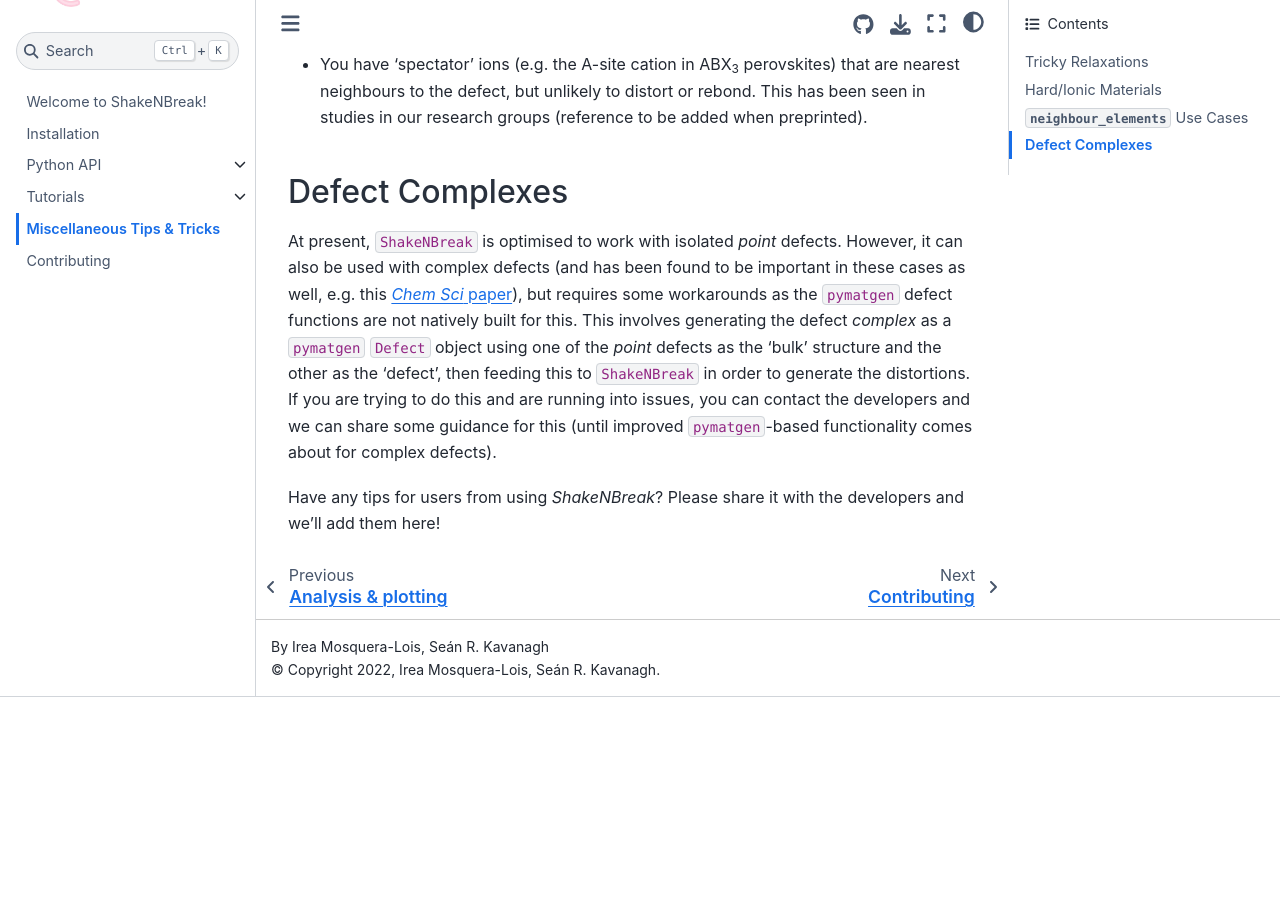
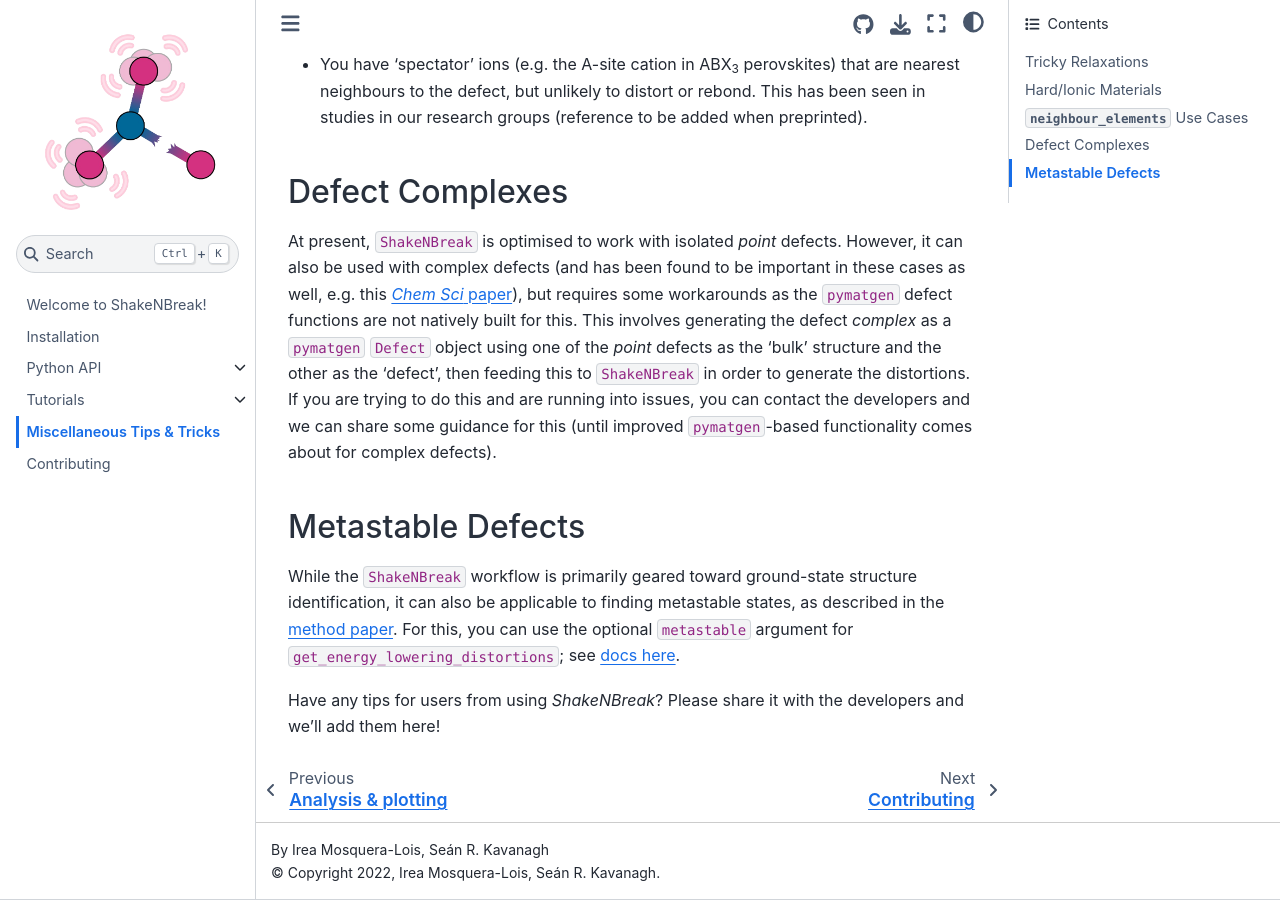
Before and after one commit to SMTG-Bham/ShakeNBreak, a Sphinx documentation site: the page built from docs/Tips.rst, in a window 1280 px wide and 900 px high, scrolled down 1484 px. Built offline with Sphinx 7.4.7 and the Sphinx Book theme 1.1.4, drawn with Linux system fonts in a browser that asks for light colours; pages that are not in the unit, such as notebooks, are missing from menus; before the commit the page ends 2181 px from its top, so only the background shows below that.

Commit message:
Add note about metastable defects to docs
Former-commit-id: c0d6827d7e6eecb89e67cb7424b85f9eb9422668

```diff
--- a/docs/Tips.rst
+++ b/docs/Tips.rst
@@ -70,4 +70,12 @@
 
 .. |chemsci| replace:: *Chem Sci* paper
 
+
+Metastable Defects
+----------
+While the ``ShakeNBreak`` workflow is primarily geared toward ground-state structure identification, it can also be
+applicable to finding metastable states, as described in the `method paper <https://arxiv.org/abs/2207.09862>`_.
+For this, you can use the optional ``metastable`` argument for ``get_energy_lowering_distortions``;
+see `docs here <https://shakenbreak.readthedocs.io/en/latest/shakenbreak.energy_lowering_distortions.html#shakenbreak.energy_lowering_distortions.get_energy_lowering_distortions>`_.
+
 Have any tips for users from using `ShakeNBreak`? Please share it with the developers and we'll add them here!
```
